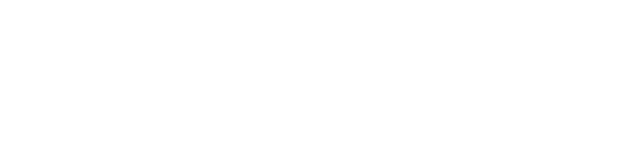
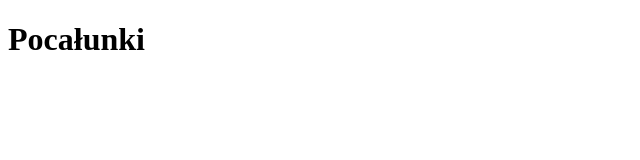
Before and after one commit to OwcaTyBaranie/Kodilla, a plain HTML site: page git-2.html in a window 1280 px wide. Shown: the whole page, without its empty margins (0-640 px from the left). Drawn offline with Linux system fonts and the light colour scheme.

Commit message:
Add basic hmtl code

```diff
--- a/git-2.html
+++ b/git-2.html
@@ -6,7 +6,7 @@
     <title>Empty Page</title>
 </head>
 <body>
-
+<h1 class="title">Pocałunki</h1>
     <!-- Your content goes here -->
 
 </body>
```
